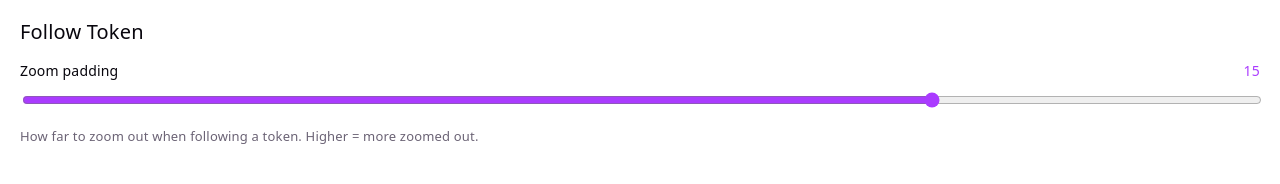
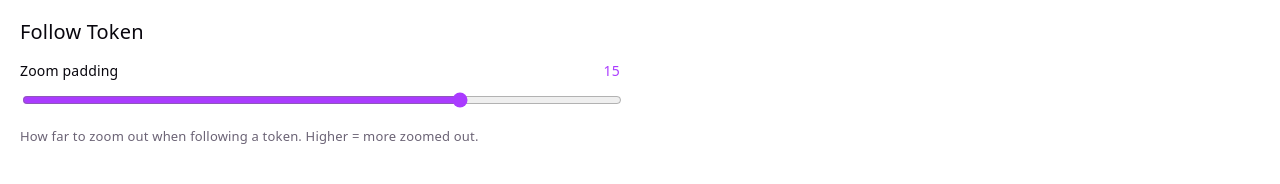
Before and after one commit to RockssJoke/OwlbearGameMode, a website built with Vite: page index.html in a window 1280 px wide. Built offline with nearby package versions, Linux system fonts and the light colour scheme; what @owlbear-rodeo/sdk would draw is missing.

Commit message:
style test

```diff
--- a/src/style.css
+++ b/src/style.css
@@ -45,7 +45,7 @@ h1 {
   padding: 20px;
   box-sizing: border-box;
   size: 10;
-  width: 100%
+  width: 50%
 }
 
 #settings label {
```
